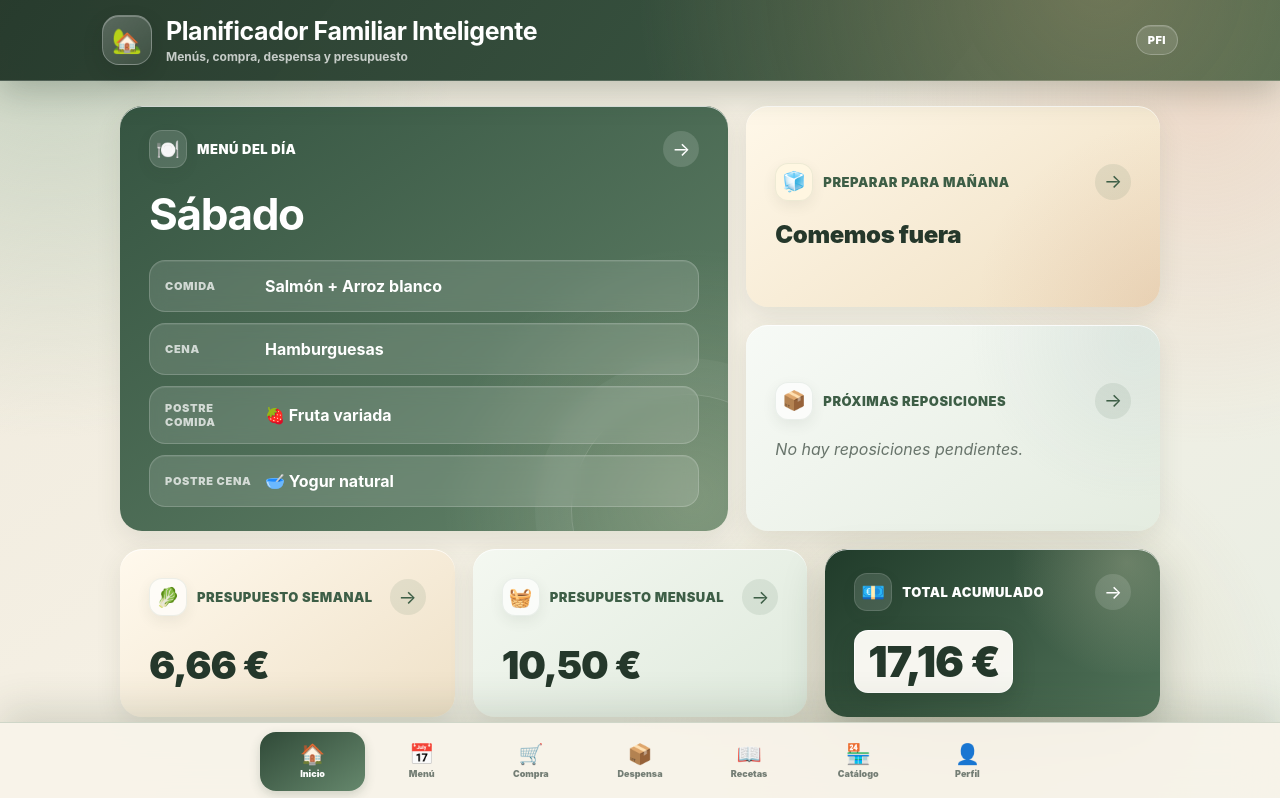
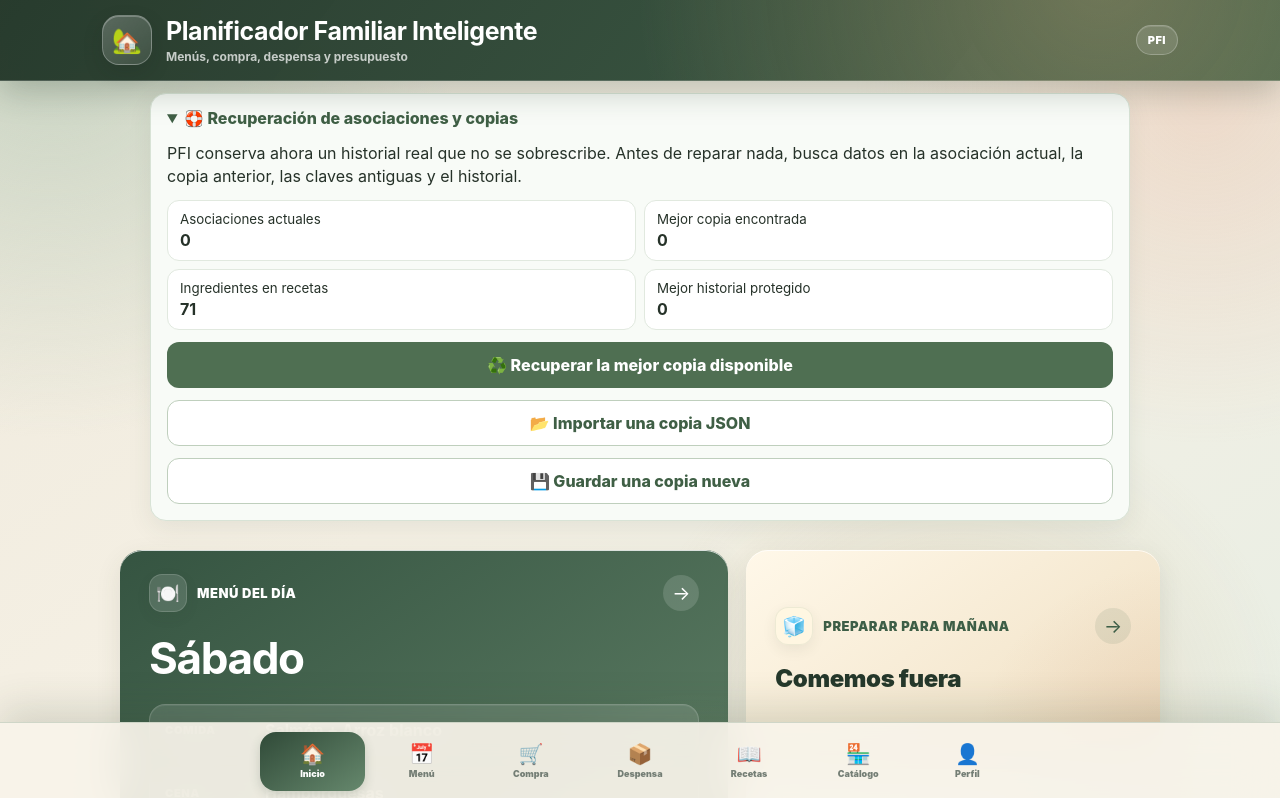
Before and after one commit to adrianezq-lang/pfi-planificador-familiar, a React (Vite) app: page / in a window 1280 px wide. Shown: the top 798 px of the page. Built offline with nearby package versions, Linux system fonts and the light colour scheme.

Commit message:
Protege copias antes de reparar asociaciones

```diff
--- a/src/App.tsx
+++ b/src/App.tsx
@@ -3,6 +3,7 @@ import './styles/recetario-tabs.css';
 import './styles/pfi-polish.css';
 import BottomNav from './components/NavegacionInferior';
 import NavegacionRecetario from './components/NavegacionRecetario';
+import RescateAsociaciones from './components/RescateAsociaciones';
 import { useMenu } from './hooks/useMenu';
 import { RecetarioFiltroProvider } from './hooks/useRecetas';
 import Home from './pages/Home';
@@ -10,6 +11,7 @@ import { EVENTO_ASOCIACIONES, repararAsociacionesIngredientes } from './services
 import { cargarDespensa, sincronizarProductosRecetasConDespensa } from './services/despensa';
 import { cargarRecetas, EVENTO_RECETAS } from './services/recetas';
 import { EVENTO_EXCEPCIONES, menuEfectivoMes, menuEfectivoSemana } from './services/excepcionesCalendario';
+import { preservarCopiasAsociacionesExistentes } from './services/rescateAsociaciones';
 
 const Menu = lazy(() => import('./pages/Menu'));
 const Compra = lazy(() => import('./pages/CompraPlanificada'));
@@ -56,6 +58,12 @@ function App() {
     let cancelado = false;
     const sync = () => {
       if (cancelado) return;
+
+      // Antes de cualquier reparación, conserva todas las variantes que todavía
+      // existan en localStorage para que una reparación nunca vuelva a pisar la
+      // única copia recuperable.
+      preservarCopiasAsociacionesExistentes();
+
       const recetas = cargarRecetas();
       void repararAsociacionesIngredientes(recetas, cargarDespensa()).then(() =>
         sincronizarProductosRecetasConDespensa(recetas),
@@ -84,6 +92,8 @@ function App() {
           <span className="app-version">PFI</span>
         </div>
       </header>
+
+      <RescateAsociaciones />
 
       <NavegacionRecetario pantalla={pantalla} cambiarPantalla={cambiarPantalla} />
 
```
